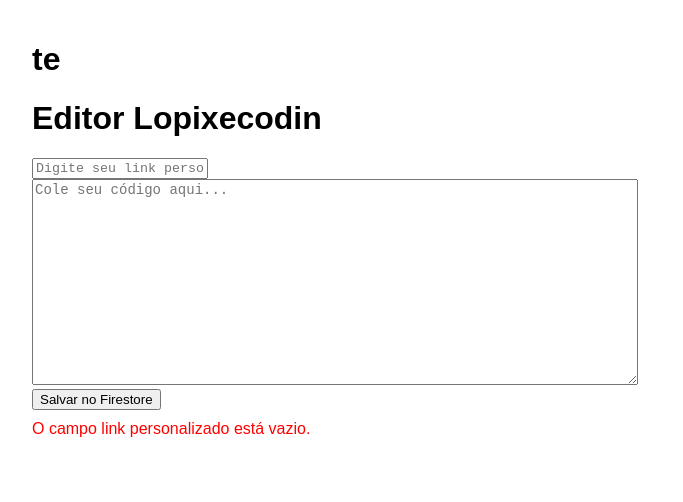
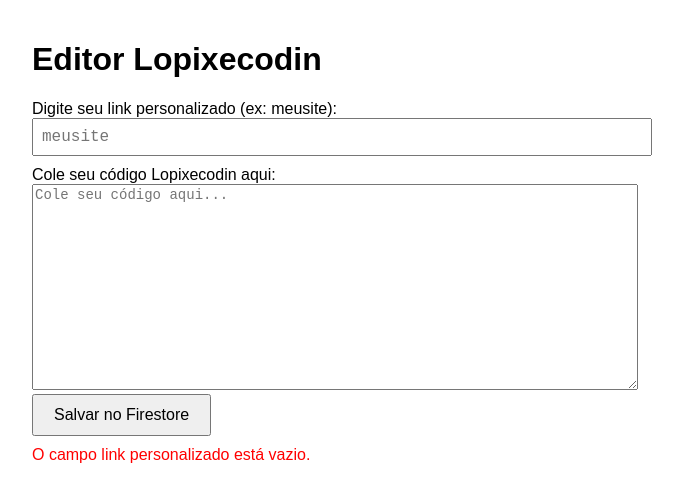
Before and after one commit to Cabuloso21/editor-fluicode, a plain HTML site: page index.html in a window 1280 px wide. Both pictures are taken after a click on the button "Salvar no Firestore". Shown: the whole page, without its empty margins (308-991 px from the left). Drawn offline with Linux system fonts and the light colour scheme.

Commit message:
Update index.html

```diff
--- a/index.html
+++ b/index.html
@@ -1,13 +1,4 @@
-    <!DOCTYPE html>
-<html lang="en">
-<head>
-<meta charset="UTF-8">
-<meta name="viewport" content="width=device-width, initial-scale=1.0">
-<title>te</title>
-</head>
-<body>
-  <h1>te</h1>
-<!DOCTYPE html>
+  <!DOCTYPE html>
 <html lang="pt-BR">
 <head>
 <meta charset="UTF-8" />
@@ -15,18 +6,22 @@
 <style>
   body { font-family: Arial, sans-serif; padding: 20px; max-width: 600px; margin: auto; }
   textarea { width: 100%; height: 200px; font-family: monospace; font-size: 14px; }
-  input#slugInput { font-family: monospace; }
+  input#slugInput { font-family: monospace; width: 100%; padding: 8px; font-size: 16px; margin-bottom: 10px; }
   #erros { color: red; margin-top: 10px; }
   #linkGerado { margin-top: 20px; color: green; word-break: break-word; }
+  button { padding: 10px 20px; font-size: 16px; cursor: pointer; }
 </style>
 </head>
 <body>
 
 <h1>Editor Lopixecodin</h1>
 
-<input type="text" id="slugInput" placeholder="Digite seu link personalizado (ex: meusite)" />
+<label for="slugInput">Digite seu link personalizado (ex: meusite):</label>
+<input type="text" id="slugInput" placeholder="meusite" autocomplete="off" />
 
+<label for="editor">Cole seu código Lopixecodin aqui:</label>
 <textarea id="editor" placeholder="Cole seu código aqui..."></textarea><br />
+
 <button id="salvar">Salvar no Firestore</button>
 
 <div id="erros"></div>
@@ -35,11 +30,11 @@
 <script type="module">
   import { initializeApp } from "https://www.gstatic.com/firebasejs/12.1.0/firebase-app.js";
   import {
-    getFirestore, collection, doc, setDoc, getDoc
+    getFirestore, doc, setDoc, getDoc
   } from "https://www.gstatic.com/firebasejs/12.1.0/firebase-firestore.js";
 
   const firebaseConfig = {
-    apiKey: "AIzaSyCWH18dhHz0EBY5cc4wjZ1H6AlO-51sho",
+    apiKey: "AIzaSyCWH18dhHz0EBY5Ycc4wjZ1H6AlO-51sho",
     authDomain: "teste1-66092.firebaseapp.com",
     projectId: "teste1-66092",
     storageBucket: "teste1-66092.firebasestorage.app",
@@ -59,13 +54,13 @@
 
   function validarCodigo(codigo) {
     if (!codigo.trim()) return ["O código está vazio."];
-    // Pode validar mais regras aqui
+    // Você pode adicionar validações específicas aqui conforme o formato esperado.
     return [];
   }
 
   function validarSlug(slug) {
     if (!slug) return "O campo link personalizado está vazio.";
-    if (!/^[a-z0-9\-]+$/.test(slug)) return "Use somente letras minúsculas, números e hífens.";
+    if (!/^[a-z0-9\-]+$/.test(slug)) return "Use somente letras minúsculas, números e hífens (sem espaços).";
     return null;
   }
 
@@ -99,13 +94,11 @@
     }
 
     try {
-      // Salvar slug -> código
       await setDoc(docRef, {
         conteudo,
         criadoEm: new Date()
       });
 
-      // Exibir link para usuário
       const baseUrl = window.location.origin;
       const link = `${baseUrl}/interface.html?slug=${encodeURIComponent(slug)}`;
 
```
